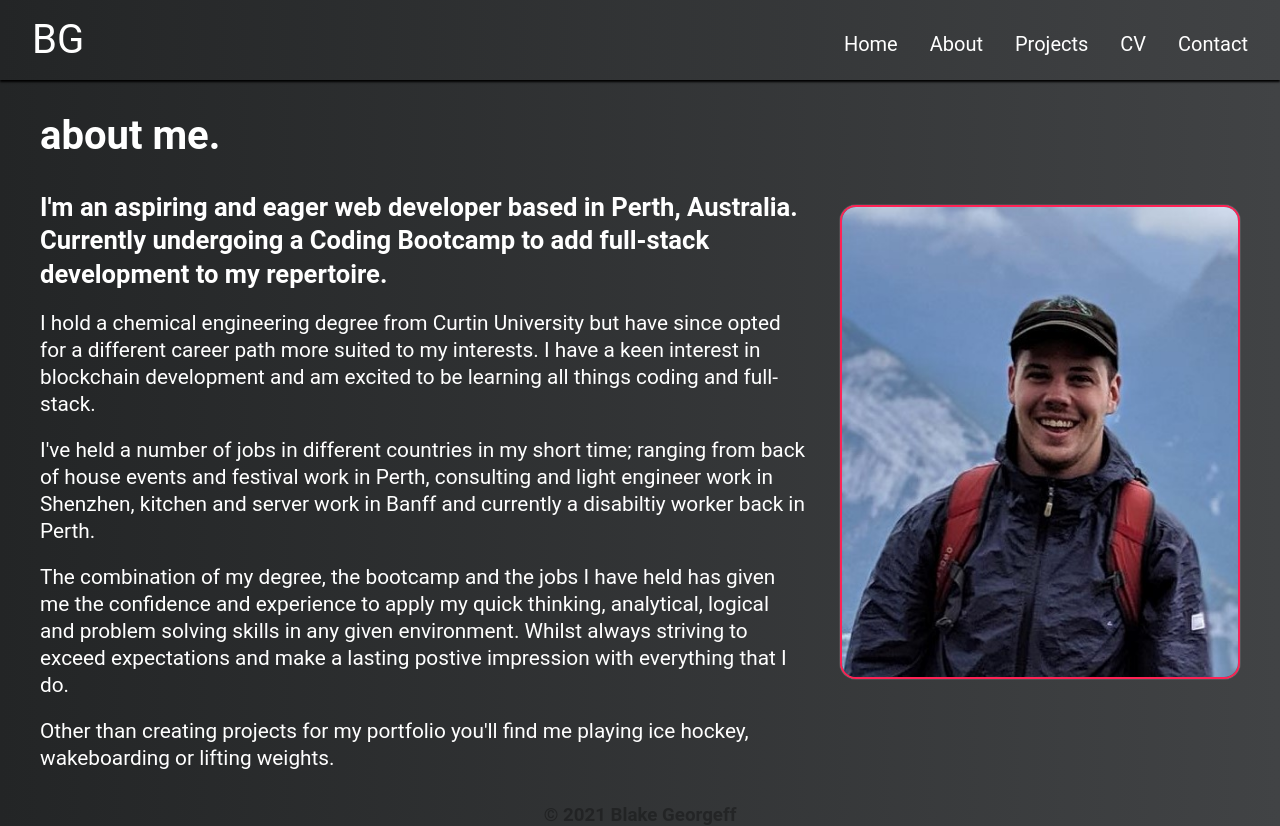
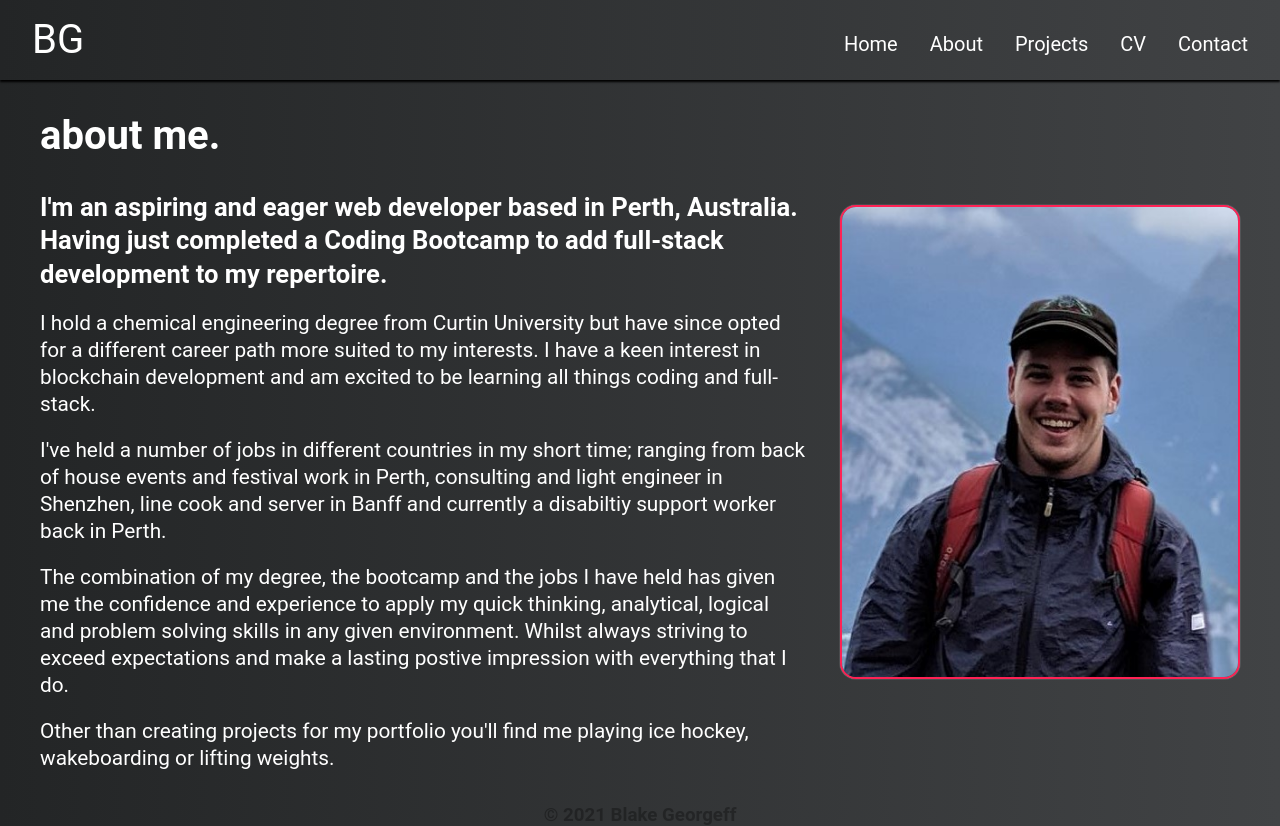
Before and after one commit to BlakeGeo/React-Portfolio, a React (Create React App) app: page /about in a window 1280 px wide. Built offline with nearby package versions, Linux system fonts and the light colour scheme.

Commit message:
updating projects

```diff
--- a/src/components/About.js
+++ b/src/components/About.js
@@ -5,10 +5,10 @@ const About = () => (
         <section id="about" class="about">
 			<div class="about-txt">
 				<h1>about me.</h1>
-				<p class="intro">I'm an aspiring and eager web developer based in Perth, Australia. Currently undergoing a Coding Bootcamp to add full-stack development to my repertoire.</p>
+				<p class="intro">I'm an aspiring and eager web developer based in Perth, Australia. Having just completed a Coding Bootcamp to add full-stack development to my repertoire.</p>
 				<p class="description">I hold a chemical engineering degree from Curtin University but have since opted for a different career path more suited to my interests. I have a keen interest in blockchain development and am excited to be learning all things coding and full-stack.</p>
 				<br />
-				<p class="description">I've held a number of jobs in different countries in my short time; ranging from back of house events and festival work in Perth, consulting and light engineer work in Shenzhen, kitchen and server work in Banff and currently a disabiltiy worker back in Perth.</p>
+				<p class="description">I've held a number of jobs in different countries in my short time; ranging from back of house events and festival work in Perth, consulting and light engineer in Shenzhen, line cook and server in Banff and currently a disabiltiy support worker back in Perth.</p>
 				<br />
 				<p class="description">The combination of my degree, the bootcamp and the jobs I have held has given me the confidence and experience to apply my quick thinking, analytical, logical and problem solving skills in any given environment. Whilst always striving to exceed expectations and make a lasting postive impression with everything that I do.</p>
 				<br />
--- a/src/components/Home.js
+++ b/src/components/Home.js
@@ -17,14 +17,14 @@ const Home = () => (
               <h1>Blake Georgeff</h1>
               <h2>Full Stack Web Developer</h2>
               <hr />
-              <p> JavaScript | SQL | React | HTML | CSS | GraphQL | Git </p>
+              <p> JavaScript | SQL | React | HTML | CSS | GraphQL | Git | Mongo </p>
             <div className="social-links">
             <a href="https://github.com/BlakeGeo" target="_blank" rel="noopener noreferrer" class="icons">
-			    <img src={github} alt="red github icon" class="icon-img" />
-			</a>
+			        <img src={github} alt="red github icon" class="icon-img" />
+			      </a>
             <a href="https://www.linkedin.com/in/blake-georgeff-754ab2205/" target="_blank" rel="noopener noreferrer" class="icons">
-				<img src={linkedin} alt="red linkedin icon" class="icon-img" />
-			</a>
+				      <img src={linkedin} alt="red linkedin icon" class="icon-img" />
+			      </a>
             </div>
           </div>
         </div>
```
Also changed, not shown: 1 other file (tests, documents, lock files or other folders).
